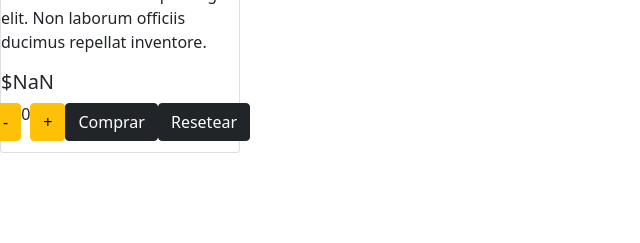
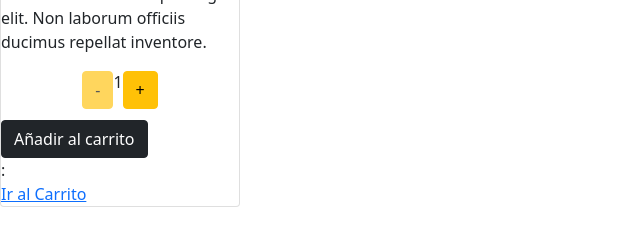
Before and after one commit to lau7aro-maza/react-app-, a React (Create React App) app: page /item/1 in a window 1280 px wide. Shown: the part 391-634 px from the top of the page, without its empty margins (0-640 px from the left). Built offline with nearby package versions, Linux system fonts and the light colour scheme.

Commit message:
desafio Eventos itemcount

```diff
--- a/src/App.js
+++ b/src/App.js
@@ -4,6 +4,7 @@ import NavBar from "./components/NavBar";
 import 'bootstrap/dist/css/bootstrap.min.css';
 import ItemListContainer from "./components/Items/ItemListContainer"
 import ItemDetailContainer from "./components/Items/ItemDetailContainer";
+import Cart from "./components/Cart/Cart"
 
 
 
@@ -17,6 +18,7 @@ export default function App(){
       <Route path="/" element={<ItemListContainer />} />
       <Route path="/category/:categoryId" element={<ItemListContainer />} />
       <Route path="/item/:id" element={<ItemDetailContainer />} />
+      <Route path="/cart" element={<Cart />} />
       </Routes>
     </Router>
     </>
--- a/src/components/Items/ItemCount.jsx
+++ b/src/components/Items/ItemCount.jsx
@@ -3,38 +3,31 @@ import React,{ useState } from "react";
 import s from './ItemCount.module.css';
 
 
-export default function ItemCount({stock}) {
+const ItemCount =({stock, initial, addCart}) => {
+    const [number, setNumber] = useState(initial);
 
-    const [count, setCount] = useState(0);
+    const add = () => {
+        number < stock && setNumber(number + 1);
+    };
 
-    function onAdd () {
-        alert("Agregaste " + count + " items a tu carrito")
-    }
-
-    function adding () {
-        if(count < stock) {
-        setCount(count + 1);}
-        console.log(count);
-    }
-    function subs () {
-        if(count > 0) {
-        setCount(count - 1);}
-    }
-    function reset () {
-        if (count !== 0) {
-            setCount(0);
-        }
-    }
+    const substract = () => {
+        number > initial && setNumber(number - 1);
+    };
+    const handleClick = () => {
+        addCart(number);
+    };
 
     return (
         <div>
             <div className={s.botonContador}>
-            <Button onClick={subs} variant="warning">-</Button>
-            <p>{count}</p>
-            <Button onClick={adding} variant="warning">+</Button>
-            <Button onClick={() => onAdd(count)} variant="dark">Comprar</Button>
-            <Button onClick={reset} variant="dark">Resetear</Button>
+            <Button disabled={number === initial} onClick={substract} variant="warning">-</Button>
+            <p>{number}</p>
+            <Button disabled={number === stock} onClick={add} variant="warning">+</Button>
+            </div>
+            <div>
+            <Button onClick={handleClick} variant="dark">Añadir al carrito</Button>
             </div>
         </div>
     )
 }
+export default ItemCount;
--- a/src/components/Items/ItemDetail.jsx
+++ b/src/components/Items/ItemDetail.jsx
@@ -1,7 +1,16 @@
-import React from "react";
+import React, { useState } from "react";
+import { Link } from "react-router-dom";
 import ItemCount from "./ItemCount";
 
 const ItemDetail = ({img, name, price, stock, discount}) => {
+    const [number, setNumber] = useState(0);
+
+    const addCart = (cantidad) => {
+        setNumber(cantidad);
+    };
+    console.log(number);
+    //No se como continuar para redireccionar el boton de addCart al link Cart
+
     return (
         <>
         <div className="card" style={{ width: "15rem", align: "center"}}>
@@ -10,10 +19,9 @@ const ItemDetail = ({img, name, price, stock, discount}) => {
             <div>
             <h3> ${price}</h3>
             <p>Detalle: Lorem, ipsum dolor sit amet consectetur adipisicing elit. Non laborum officiis ducimus repellat inventore.</p>
-            <h4>{discount}</h4>
             </div>
-            <h5>${price - price * (discount / 100)}</h5>
-            <ItemCount stock={stock} initial={1}/>
+            <ItemCount stock={stock} initial={1} addCart={addCart} /> :
+            <Link to={'/cart'}>Ir al Carrito</Link>
         </div>
         </>
     );
```
Also changed, not shown: src/components/Cart/Cart.jsx (added).
